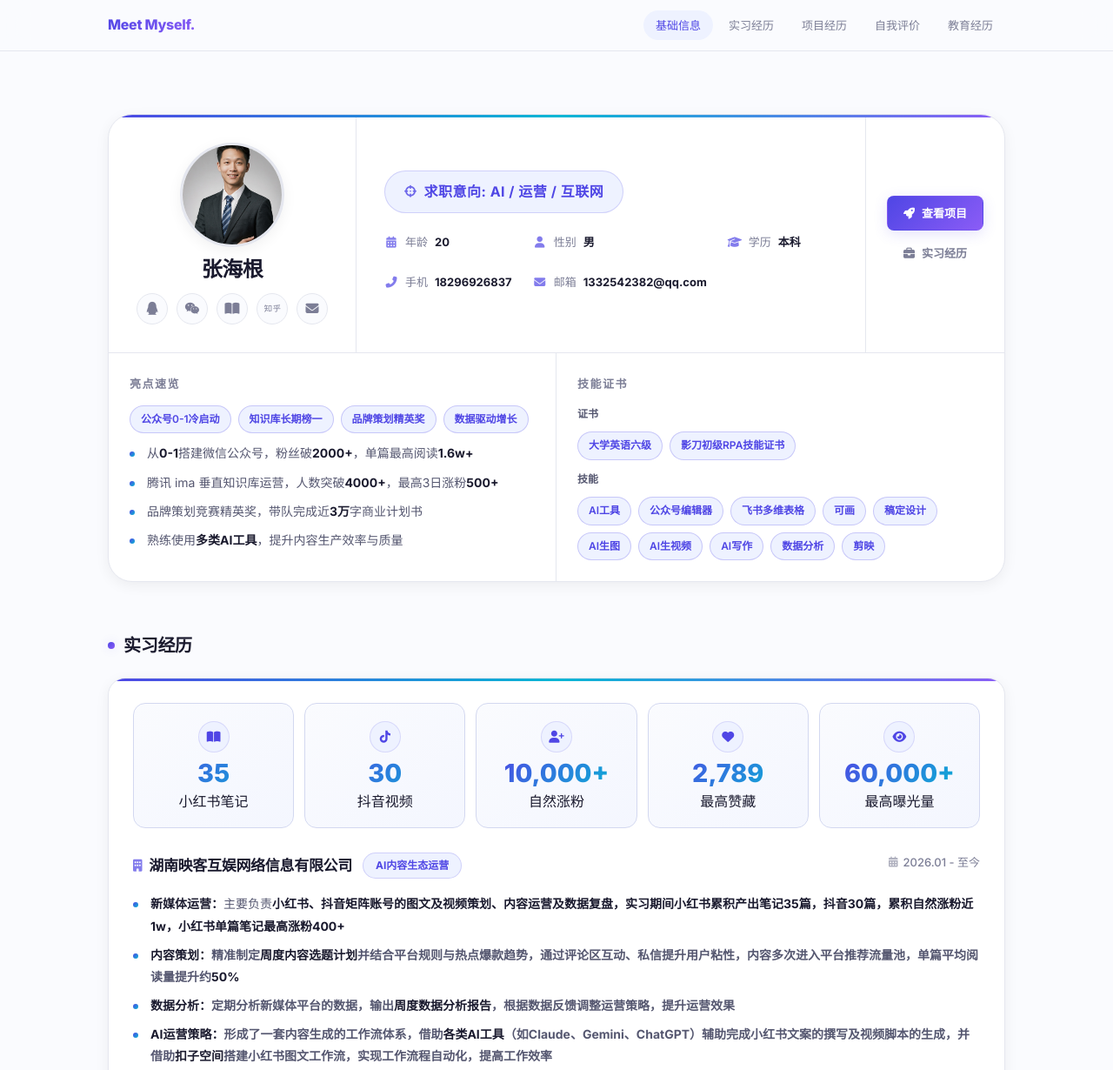
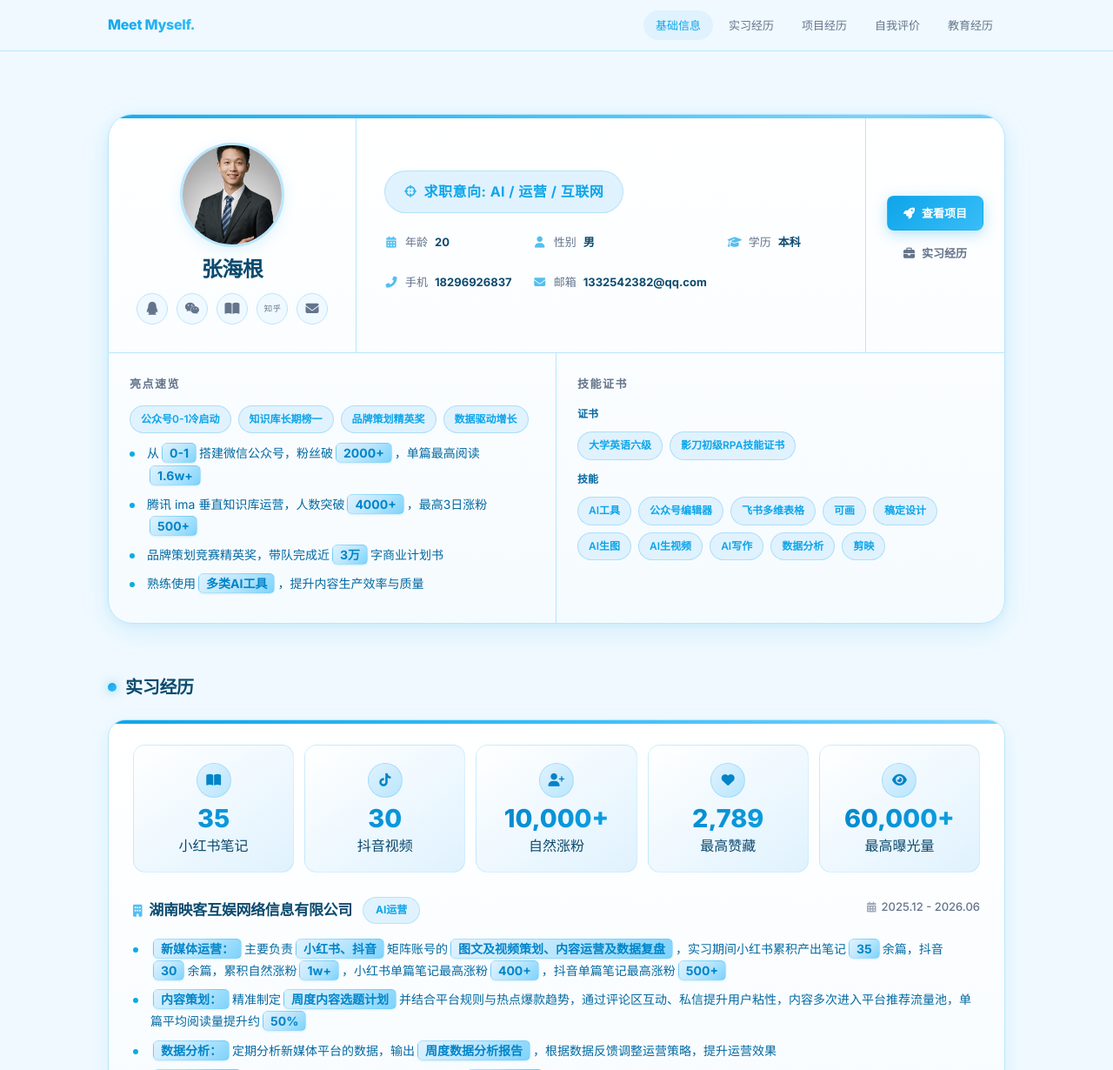
Before and after one commit to bushibohai/-resume, a plain HTML site: page index.html in a window 1280 px wide. Shown: the top 1230 px of the page at 87% size. Drawn offline with Linux system fonts and the light colour scheme.

Commit message:
Add files via upload

```diff
--- a/index.html
+++ b/index.html
@@ -172,12 +172,12 @@
           <div class="intern-detail-header">
             <div class="intern-company-info">
               <div class="intern-company-name"><i class="fas fa-building"></i> 湖南映客互娱网络信息有限公司</div>
-              <div class="intern-role-tag">AI内容生态运营</div>
+              <div class="intern-role-tag">AI运营</div>
             </div>
-            <div class="intern-time-tag"><i class="fas fa-calendar-alt"></i> 2026.01 - 至今</div>
+            <div class="intern-time-tag"><i class="fas fa-calendar-alt"></i> 2025.12 - 2026.06</div>
           </div>
           <ul class="bullets">
-            <li><strong>新媒体运营：</strong>主要负责<strong>小红书、抖音<strong>矩阵账号的图文及视频策划、<strong>内容运营<strong>及<strong>数据复盘<strong>，实习期间小红书累积产出笔记<strong>35</strong>篇，抖音<strong>30</strong>篇，累积自然涨粉近<strong>1w</strong>，小红书单篇笔记最高涨粉<strong>400+</strong></li>
+            <li><strong>新媒体运营：</strong>主要负责<strong>小红书、抖音</strong>矩阵账号的<strong>图文及视频策划、内容运营及数据复盘</strong>，实习期间小红书累积产出笔记<strong>35</strong>余篇，抖音<strong>30</strong>余篇，累积自然涨粉<strong>1w+</strong>，小红书单篇笔记最高涨粉<strong>400+</strong>，抖音单篇笔记最高涨粉<strong>500+</strong></li>
             <li><strong>内容策划：</strong>精准制定<strong>周度内容选题计划</strong>并结合平台规则与热点爆款趋势，通过评论区互动、私信提升用户粘性，内容多次进入平台推荐流量池，单篇平均阅读量提升约<strong>50%</strong></li>
             <li><strong>数据分析：</strong>定期分析新媒体平台的数据，输出<strong>周度数据分析报告</strong>，根据数据反馈调整运营策略，提升运营效果</li>
             <li><strong>AI运营策略：</strong>形成了一套内容生成的工作流体系，借助<strong>各类AI工具</strong>（如Claude、Gemini、ChatGPT）辅助完成小红书文案的撰写及视频脚本的生成，并借助<strong>扣子空间</strong>搭建小红书图文工作流，实现工作流程自动化，提高工作效率</li>
@@ -213,10 +213,10 @@
             <div class="project-card-title"><i class="fab fa-weixin"></i> AI科技自媒体运营 · 微信公众号</div>
             <div class="project-card-meta"><i class="fas fa-calendar-alt"></i> 2025.11 - 至今</div>
             <ul class="bullets">
-              <li><strong>账号运营：</strong>从<strong>0-1</strong>独立运营【海哥AI不打烊】微信公众号，每周独立策划并撰写<strong>3-4</strong>篇原创推文（类型涵盖AI科普、AI工具与实战，和腾讯、百度、秘塔等进行AI产品推广的商务合作，打通变现闭环</li>
-              <li><strong>内容策划：</strong>独立负责账号的内容输出，包括</strong>选题策划</strong>、</strong>文章的排版发布</strong>、</strong>数据整理复盘</strong></li>
-              <li><strong>对标拆解：</strong>借助<strong>飞书多维表格</strong>建立公众号</strong>选题库</strong>、</strong>账号对标库</strong>等，拆解爆款内容并进行模仿学习</li>
-              <li><strong>社群运营：</strong>通过公众号文章及ima知识库进行私域引流<strong>200+</strong>，独立运营近<strong>200人</strong>的AI学习交流群，</strong>拥抱AI技术发展</strong>，持续分享最新的AI信息，和用户交流AI使用心得</li>
+              <li><strong>账号运营：</strong>从<strong>0-1</strong>独立运营【海哥AI不打烊】微信公众号，每周独立策划并撰写<strong>3-4</strong>篇原创推文（类型涵盖AI科普、AI工具与实战），和腾讯、百度、秘塔等进行AI产品推广的商务合作，打通变现闭环</li>
+              <li><strong>内容策划：</strong>独立负责账号的内容输出，包括<strong>选题策划</strong>、<strong>文章的排版发布</strong>、<strong>数据整理复盘</strong></li>
+              <li><strong>对标拆解：</strong>借助<strong>飞书多维表格</strong>建立公众号<strong>选题库</strong>、<strong>账号对标库</strong>等，拆解爆款内容并进行模仿学习</li>
+              <li><strong>社群运营：</strong>通过公众号文章及ima知识库进行私域引流<strong>200+</strong>，独立运营近<strong>200人</strong>的AI学习交流群，<strong>拥抱AI技术发展</strong>，持续分享最新的AI信息，和用户交流AI使用心得</li>
               <li><strong>收获成果：</strong>公众号粉丝从<strong>0</strong>增长至<strong>2000+</strong>，创作出两篇阅读量达<strong>1.6w+</strong>的爆款文章，单篇实现最高涨粉<strong>200+</strong></li>
             </ul>
             <div class="project-links-row">
@@ -240,13 +240,13 @@
             <div class="project-card-title"><i class="fas fa-brain"></i> AI知识库运营 · 腾讯ima知识库</div>
             <div class="project-card-meta"><i class="fas fa-calendar-alt"></i> 2025.06 - 至今</div>
             <ul class="bullets">
-              <li><strong>知识库运营：</strong>依托腾讯ima平台，从<strong>0-1</strong>独立搭建垂直领域的</strong>AI学习知识库</strong>，持续收录优质的AI信息资源</li>
+              <li><strong>知识库运营：</strong>依托腾讯ima平台，从<strong>0-1</strong>独立搭建垂直领域的<strong>AI学习知识库</strong>，持续收录优质的AI信息资源</li>
               <li><strong>差异化运营：</strong>分析学习对标知识库并打造<strong>差异化</strong>，将资料进行分类整理，提升了知识库的<strong>曝光度与用户的留存率</strong></li>
               <li><strong>收获成果：</strong>累积收集<strong>2000+</strong>AI优质内容，知识库人数突破<strong>3800+</strong>，访问次数突破<strong>2.5w</strong>，实现最高<strong>3日涨粉500+</strong>，长期霸榜相关词条搜索中的榜一，并和秘塔AI知识库及百度知识库进行相关合作，受邀成为<strong>首批知识库创建者</strong></li>
             </ul>
           </div>
           <div class="project-col-image">
-            <img src="images/AI学习知识库.png" alt="AI知识库数据总览" class="project-image-full">
+            <img src="images/AI学习知识库 .png" alt="AI知识库数据总览" class="project-image-full">
           </div>
         </div>
       </div>
@@ -256,7 +256,7 @@
       <h2 class="section-title"><span class="dot"></span> 自我评价</h2>
       <div class="card">
         <ul class="bullets">
-          <li><strong>0-1全栈运营：</strong>具备公众号及小红书账号从0到1搭建与冷启动经验，具备</strong>爆款内容的打造能力</strong>和<strong>极强的落地执行力</strong></li>
+          <li><strong>0-1全栈运营：</strong>具备公众号及小红书账号从0到1搭建与冷启动经验，具备<strong>爆款内容的打造能力</strong>和<strong>极强的落地执行力</strong></li>
           <li><strong>产品化思维：</strong>通过<strong>SOP与结构化整理</strong>将碎片化信息转化为高价值内容产品，打造搜索排名<strong>Top1</strong>的标杆案例</li>
           <li><strong>创新导向：</strong>持续探索<strong>AI技术</strong>在内容创作和运营中的应用，提升工作效率和成果质量</li>
           <li><strong>AI工具赋能：</strong>熟练掌握<strong>Prompt工程及各类AI工具</strong>，能应用到内容生产当中，显著提升运营效率与内容质量</li>
--- a/style.css
+++ b/style.css
@@ -2,24 +2,24 @@
    设计系统 - 变量定义
    =========================== */
 :root {
-  --bg: #fafbfe;
-  --bg-deep: #f0f2f8;
-  --text: #1a1a2e;
-  --text-secondary: #555770;
-  --muted: #7c7e96;
-  --primary: #4f46e5;
-  --primary-light: #818cf8;
-  --primary-weak: #eef2ff;
-  --primary-glow: rgba(79, 70, 229, 0.15);
+  --bg: #f0f9ff;
+  --bg-deep: #e0f2fe;
+  --text: #0c4a6e;
+  --text-secondary: #0369a1;
+  --muted: #64748b;
+  --primary: #0ea5e9;
+  --primary-light: #38bdf8;
+  --primary-weak: #e0f2fe;
+  --primary-glow: rgba(14, 165, 233, 0.2);
   --accent: #06b6d4;
-  --accent-secondary: #8b5cf6;
-  --border: #e5e7ef;
+  --accent-secondary: #38bdf8;
+  --border: #bae6fd;
   --card: #ffffff;
-  --card-hover: #fefeff;
-  --shadow-sm: 0 1px 3px rgba(0, 0, 0, 0.04);
-  --shadow-md: 0 4px 16px rgba(0, 0, 0, 0.06);
-  --shadow-lg: 0 12px 40px rgba(0, 0, 0, 0.08);
-  --shadow-xl: 0 24px 64px rgba(0, 0, 0, 0.12);
+  --card-hover: #f0f9ff;
+  --shadow-sm: 0 1px 3px rgba(14, 165, 233, 0.08);
+  --shadow-md: 0 4px 16px rgba(14, 165, 233, 0.12);
+  --shadow-lg: 0 12px 40px rgba(14, 165, 233, 0.16);
+  --shadow-xl: 0 24px 64px rgba(14, 165, 233, 0.2);
   --radius-sm: 8px;
   --radius-md: 14px;
   --radius-lg: 20px;
@@ -30,24 +30,24 @@
 
 @media (prefers-color-scheme: dark) {
   :root {
-    --bg: #0c0f1a;
-    --bg-deep: #121629;
-    --text: #e8eaf0;
-    --text-secondary: #b0b4c8;
-    --muted: #8388a4;
-    --primary: #818cf8;
-    --primary-light: #a5b4fc;
-    --primary-weak: #1e1b4b;
-    --primary-glow: rgba(129, 140, 248, 0.12);
+    --bg: #0c4a6e;
+    --bg-deep: #082f49;
+    --text: #e0f2fe;
+    --text-secondary: #7dd3fc;
+    --muted: #94a3b8;
+    --primary: #38bdf8;
+    --primary-light: #7dd3fc;
+    --primary-weak: #164e63;
+    --primary-glow: rgba(56, 189, 248, 0.2);
     --accent: #22d3ee;
-    --accent-secondary: #a78bfa;
-    --border: #1f2240;
-    --card: #161a30;
-    --card-hover: #1c2040;
-    --shadow-sm: 0 1px 3px rgba(0, 0, 0, 0.2);
-    --shadow-md: 0 4px 16px rgba(0, 0, 0, 0.25);
-    --shadow-lg: 0 12px 40px rgba(0, 0, 0, 0.3);
-    --shadow-xl: 0 24px 64px rgba(0, 0, 0, 0.4);
+    --accent-secondary: #7dd3fc;
+    --border: #164e63;
+    --card: #0c4a6e;
+    --card-hover: #164e63;
+    --shadow-sm: 0 1px 3px rgba(0, 0, 0, 0.3);
+    --shadow-md: 0 4px 16px rgba(0, 0, 0, 0.35);
+    --shadow-lg: 0 12px 40px rgba(0, 0, 0, 0.4);
+    --shadow-xl: 0 24px 64px rgba(0, 0, 0, 0.5);
   }
 }
 
@@ -182,10 +182,10 @@ ul { list-style: none; }
 }
 .hero-card {
   border: 1px solid var(--border);
-  background: var(--card);
+  background: linear-gradient(180deg, var(--card) 0%, color-mix(in oklab, var(--primary-weak) 30%, var(--card)) 100%);
   border-radius: var(--radius-xl);
   padding: 0;
-  box-shadow: var(--shadow-md);
+  box-shadow: 0 8px 32px rgba(14, 165, 233, 0.12), 0 2px 8px rgba(14, 165, 233, 0.08);
   position: relative;
   overflow: hidden;
 }
@@ -195,8 +195,14 @@ ul { list-style: none; }
   top: 0;
   left: 0;
   right: 0;
-  height: 3px;
-  background: linear-gradient(90deg, var(--primary), var(--accent), var(--accent-secondary));
+  height: 4px;
+  background: linear-gradient(90deg, #0ea5e9, #38bdf8, #7dd3fc, #38bdf8, #0ea5e9);
+  background-size: 200% 100%;
+  animation: shimmer 3s linear infinite;
+}
+@keyframes shimmer {
+  0% { background-position: 0% 50%; }
+  100% { background-position: 200% 50%; }
 }
 
 /* 顶部横条 */
@@ -381,29 +387,30 @@ ul { list-style: none; }
   gap: 8px;
   padding: 10px 20px;
   border-radius: var(--radius-sm);
-  border: 1px solid var(--border);
+  border: 1px solid rgba(14, 165, 233, 0.3);
   font-weight: 600;
   font-size: 14px;
   cursor: pointer;
   color: var(--text);
-  background: var(--bg);
+  background: linear-gradient(135deg, var(--primary-weak), var(--bg));
   transition: all var(--transition);
 }
 .btn:hover {
   border-color: var(--primary);
-  color: var(--primary);
-  box-shadow: var(--shadow-sm);
-  transform: translateY(-1px);
+  color: #0284c7;
+  box-shadow: 0 4px 12px rgba(14, 165, 233, 0.15);
+  transform: translateY(-2px);
   text-decoration: none;
 }
 .btn.primary {
-  background: linear-gradient(135deg, var(--primary), var(--accent-secondary));
+  background: linear-gradient(135deg, #0ea5e9, #38bdf8);
   color: white;
   border-color: transparent;
-  box-shadow: 0 4px 16px var(--primary-glow);
+  box-shadow: 0 4px 16px rgba(14, 165, 233, 0.3);
 }
 .btn.primary:hover {
-  box-shadow: 0 6px 24px var(--primary-glow);
+  background: linear-gradient(135deg, #0284c7, #0ea5e9);
+  box-shadow: 0 6px 24px rgba(14, 165, 233, 0.4);
   transform: translateY(-2px);
   color: white;
 }
@@ -425,14 +432,15 @@ ul { list-style: none; }
   align-items: center;
   gap: 10px;
   letter-spacing: -0.3px;
+  color: var(--text);
 }
 .section-title .dot {
-  width: 8px;
-  height: 8px;
+  width: 10px;
+  height: 10px;
   border-radius: 50%;
-  background: linear-gradient(135deg, var(--primary), var(--accent-secondary));
+  background: linear-gradient(135deg, #0ea5e9, #38bdf8);
   display: inline-block;
-  box-shadow: 0 0 12px var(--primary-glow);
+  box-shadow: 0 0 12px rgba(14, 165, 233, 0.5);
 }
 
 /* ===========================
@@ -441,13 +449,14 @@ ul { list-style: none; }
 .card {
   border: 1px solid var(--border);
   border-radius: var(--radius-md);
-  background: var(--card);
+  background: linear-gradient(180deg, var(--card) 0%, color-mix(in oklab, var(--primary-weak) 15%, var(--card)) 100%);
   padding: 20px;
-  box-shadow: var(--shadow-sm);
+  box-shadow: 0 4px 12px rgba(14, 165, 233, 0.06);
   transition: all var(--transition);
 }
 .card:hover {
-  box-shadow: var(--shadow-md);
+  box-shadow: 0 8px 24px rgba(14, 165, 233, 0.12);
+  transform: translateY(-2px);
 }
 .list {
   display: grid;
@@ -523,8 +532,15 @@ ul { list-style: none; }
   background: linear-gradient(135deg, var(--primary), var(--accent));
 }
 .bullets li strong {
-  color: var(--text);
+  color: #0284c7;
   font-weight: 700;
+  background: linear-gradient(135deg, #e0f2fe 0%, #bae6fd 50%, #7dd3fc 100%);
+  padding: 2px 8px;
+  border-radius: 6px;
+  margin: 0 3px;
+  box-shadow: 0 1px 2px rgba(14, 165, 233, 0.15);
+  transition: all 0.25s ease;
+  border: 1px solid rgba(14, 165, 233, 0.2);
 }
 
 /* ===========================
@@ -538,10 +554,11 @@ ul { list-style: none; }
 }
 .intern-card.primary {
   position: relative;
-  background: var(--card);
+  background: linear-gradient(180deg, var(--card) 0%, color-mix(in oklab, var(--primary-weak) 25%, var(--card)) 100%);
   border: 1px solid var(--border);
   padding: 28px;
-  box-shadow: var(--shadow-md);
+  box-shadow: 0 8px 24px rgba(14, 165, 233, 0.1);
+  border-radius: var(--radius-lg);
 }
 .intern-card.primary::before {
   content: '';
@@ -549,14 +566,15 @@ ul { list-style: none; }
   top: 0;
   left: 0;
   right: 0;
-  height: 3px;
-  background: linear-gradient(90deg, var(--primary), var(--accent), var(--accent-secondary));
+  height: 4px;
+  background: linear-gradient(90deg, #0ea5e9, #38bdf8, #7dd3fc);
+  border-radius: var(--radius-lg) var(--radius-lg) 0 0;
 }
 .intern-card:not(.primary) {
-  background: var(--card);
+  background: linear-gradient(180deg, var(--card) 0%, color-mix(in oklab, var(--primary-weak) 15%, var(--card)) 100%);
   border: 1px solid var(--border);
   border-radius: var(--radius-lg);
-  box-shadow: var(--shadow-sm);
+  box-shadow: 0 4px 12px rgba(14, 165, 233, 0.06);
 }
 .intern-card:not(.primary):hover {
   box-shadow: var(--shadow-md);
@@ -630,8 +648,8 @@ ul { list-style: none; }
   margin-bottom: 24px;
 }
 .data-card {
-  background: linear-gradient(145deg, var(--bg) 0%, color-mix(in oklab, var(--primary-weak) 50%, var(--bg)) 100%);
-  border: 1px solid color-mix(in oklab, var(--primary) 10%, var(--border));
+  background: linear-gradient(145deg, var(--card) 0%, var(--primary-weak) 100%);
+  border: 1px solid rgba(14, 165, 233, 0.15);
   border-radius: var(--radius-md);
   padding: 20px 12px 16px;
   text-align: center;
@@ -646,43 +664,43 @@ ul { list-style: none; }
   left: 0;
   width: 100%;
   height: 3px;
-  background: linear-gradient(90deg, var(--primary), var(--accent));
+  background: linear-gradient(90deg, #0ea5e9, #38bdf8);
   transform: scaleX(0);
   transform-origin: left;
   transition: transform 0.4s cubic-bezier(0.4, 0, 0.2, 1);
 }
 .data-card:hover {
   transform: translateY(-4px);
-  box-shadow: var(--shadow-lg);
-  border-color: color-mix(in oklab, var(--primary) 30%, var(--border));
+  box-shadow: 0 8px 24px rgba(14, 165, 233, 0.2);
+  border-color: rgba(14, 165, 233, 0.4);
 }
 .data-card:hover::before {
   transform: scaleX(1);
 }
 .data-icon {
-  width: 36px;
-  height: 36px;
+  width: 40px;
+  height: 40px;
   border-radius: 50%;
-  background: var(--primary-weak);
-  border: 1px solid color-mix(in oklab, var(--primary) 15%, transparent);
+  background: linear-gradient(135deg, #e0f2fe, #bae6fd);
+  border: 1px solid rgba(14, 165, 233, 0.2);
   display: flex;
   align-items: center;
   justify-content: center;
   margin: 0 auto 10px;
-  color: var(--primary);
-  font-size: 14px;
+  color: #0284c7;
+  font-size: 15px;
   transition: all var(--transition);
 }
 .data-card:hover .data-icon {
-  background: var(--primary);
+  background: linear-gradient(135deg, #0ea5e9, #38bdf8);
   color: white;
-  border-color: var(--primary);
-  transform: scale(1.08);
+  border-color: transparent;
+  transform: scale(1.1);
 }
 .data-number {
   font-size: 1.8rem;
   font-weight: 800;
-  background: linear-gradient(135deg, var(--primary), var(--accent));
+  background: linear-gradient(135deg, #0284c7, #0ea5e9);
   -webkit-background-clip: text;
   -webkit-text-fill-color: transparent;
   background-clip: text;
@@ -703,12 +721,12 @@ ul { list-style: none; }
 .project-card {
   border: 1px solid var(--border);
   border-radius: var(--radius-lg);
-  background: var(--card);
+  background: linear-gradient(180deg, var(--card) 0%, color-mix(in oklab, var(--primary-weak) 20%, var(--card)) 100%);
   padding: 24px 28px;
   margin-bottom: 20px;
   transition: all 0.4s cubic-bezier(0.4, 0, 0.2, 1);
   cursor: default;
-  box-shadow: var(--shadow-sm);
+  box-shadow: 0 4px 16px rgba(14, 165, 233, 0.08);
   position: relative;
   overflow: hidden;
 }
@@ -718,15 +736,16 @@ ul { list-style: none; }
   top: 0;
   left: 0;
   right: 0;
-  height: 3px;
-  background: linear-gradient(90deg, var(--primary), var(--accent), var(--accent-secondary));
+  height: 4px;
+  background: linear-gradient(90deg, #0ea5e9, #38bdf8, #7dd3fc);
   transform: scaleX(0);
   transform-origin: left;
   transition: transform 0.4s cubic-bezier(0.4, 0, 0.2, 1);
 }
 .project-card:hover {
-  box-shadow: var(--shadow-lg);
-  border-color: color-mix(in oklab, var(--primary) 20%, var(--border));
+  box-shadow: 0 12px 32px rgba(14, 165, 233, 0.15);
+  border-color: rgba(14, 165, 233, 0.3);
+  transform: translateY(-2px);
 }
 .project-card:hover::before {
   transform: scaleX(1);
@@ -776,11 +795,16 @@ ul { list-style: none; }
   border: 1px solid var(--border);
   box-shadow: var(--shadow-sm);
   background: var(--bg);
+  display: flex;
+  align-items: center;
+  justify-content: center;
+  min-height: 200px;
 }
 .project-image-full {
   width: 100%;
-  height: 100%;
-  object-fit: cover;
+  height: auto;
+  max-height: 300px;
+  object-fit: contain;
   display: block;
   transition: transform 0.6s cubic-bezier(0.4, 0, 0.2, 1);
 }
```
